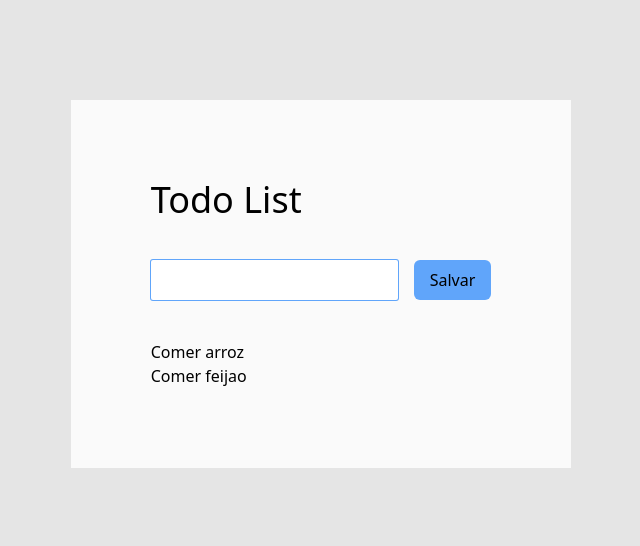
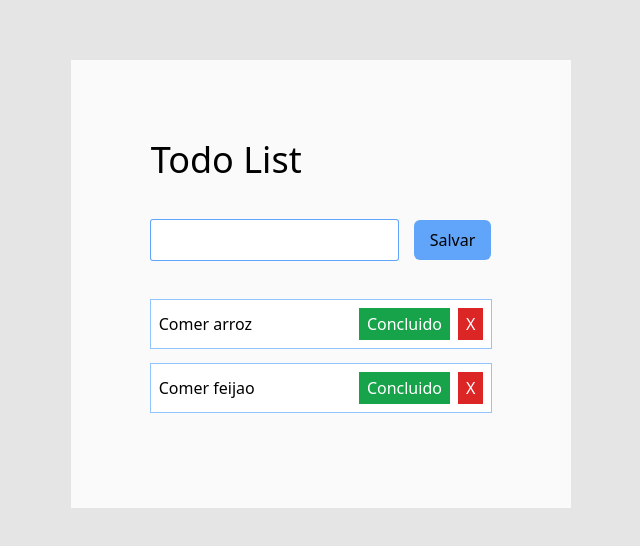
Before and after one commit to thiagomarim/todo-list, a React (Vite) app: page / in a window 1280 px wide. Shown: the part 116-662 px from the top of the page, without its empty margins (319-959 px from the left). Built offline with nearby package versions, Linux system fonts and the light colour scheme.

Commit message:
remove task add

```diff
--- a/src/App.jsx
+++ b/src/App.jsx
@@ -29,6 +29,14 @@ function App() {
     setTodos(newTodos);
   };
 
+  const removeTodo = (id) => {
+    const newTodos = [...todos];
+    const filterTodo = newTodos.filter((todo) =>
+      todo.id !== id ? todo : null,
+    );
+    setTodos(filterTodo);
+  };
+
   return (
     <div className="bg-neutral-200 h-screen flex items-center justify-center">
       <div className="bg-neutral-50 w-max p-20 m-5">
@@ -36,7 +44,12 @@ function App() {
         <AddTask addTodo={addTodo} />
         <div className="mt-10">
           {todos.map((item) => (
-            <Tasks item={item.text} key={item.id} />
+            <Tasks
+              item={item.text}
+              key={item.id}
+              id={item.id}
+              removeTodo={removeTodo}
+            />
           ))}
         </div>
       </div>
--- a/src/page/Tasks.jsx
+++ b/src/page/Tasks.jsx
@@ -1,9 +1,22 @@
 import React from "react";
 
-const Tasks = ({ item }) => {
+const Tasks = ({ item, removeTodo, id }) => {
   return (
-    <div>
-      <p>{item}</p>
+    <div className="p-2 bg-white mb-4 ring-1 ring-blue-300">
+      <div className="flex justify-between items-center">
+        <p>{item}</p>
+        <div className="flex gap-2">
+          <button className="bg-green-600 text-white px-2 py-1">
+            Concluido
+          </button>
+          <button
+            onClick={() => removeTodo(id)}
+            className="bg-red-600 text-white px-2 py-1"
+          >
+            X
+          </button>
+        </div>
+      </div>
     </div>
   );
 };
```
